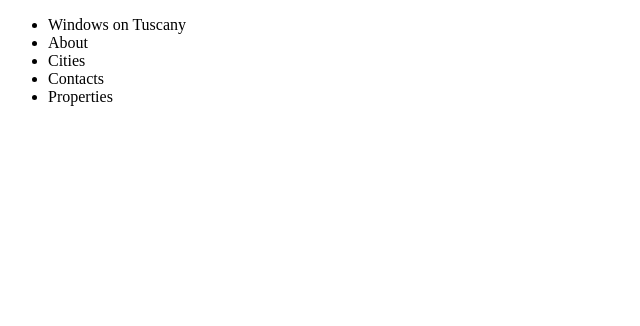
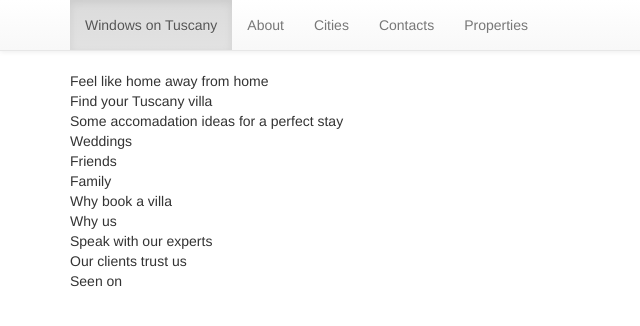
Before and after one commit to abrown29/TuscanyVilla, a plain HTML site: page index.html in a window 1280 px wide. Shown: the whole page, without its empty margins (0-640 px from the left). Drawn offline with nearby package versions, Linux system fonts and the light colour scheme.

Commit message:
navbar added

```diff
--- a/index.html
+++ b/index.html
@@ -2,44 +2,61 @@
 <html>
 <head>
     <title></title>
-	<meta charset="utf-8" />
+    <meta charset="utf-8" />
+    <!-- Latest compiled and minified CSS -->
+    <link rel="stylesheet" href="https://maxcdn.bootstrapcdn.com/bootstrap/3.3.7/css/bootstrap.min.css" integrity="sha384-BVYiiSIFeK1dGmJRAkycuHAHRg32OmUcww7on3RYdg4Va+PmSTsz/K68vbdEjh4u" crossorigin="anonymous">
+    <!-- Optional theme -->
+    <link rel="stylesheet" href="https://maxcdn.bootstrapcdn.com/bootstrap/3.3.7/css/bootstrap-theme.min.css" integrity="sha384-rHyoN1iRsVXV4nD0JutlnGaslCJuC7uwjduW9SVrLvRYooPp2bWYgmgJQIXwl/Sp" crossorigin="anonymous">
+    <script src="https://ajax.googleapis.com/ajax/libs/jquery/1.12.4/jquery.min.js"></script>
+    <!-- Latest compiled and minified JavaScript -->
+    <script src="https://maxcdn.bootstrapcdn.com/bootstrap/3.3.7/js/bootstrap.min.js" integrity="sha384-Tc5IQib027qvyjSMfHjOMaLkfuWVxZxUPnCJA7l2mCWNIpG9mGCD8wGNIcPD7Txa" crossorigin="anonymous"></script>
 </head>
 <body>
-    <!--Header and navigation-->
-    <header>
-        <nav>
-            <ul>
-                <li>Windows on Tuscany</li>
-                <li>About</li>
-                <li>Cities</li>
-                <li>Contacts</li>
-                <li>Properties</li>
-            </ul>
-        </nav>
-    </header>
+    <!--Navbar is header for page-->
+    <nav class="navbar navbar-default navbar-static-top" id="navvy">
+        <div class="container">
+            <div class="navbar-header">
+                <button type="button" class="navbar-toggle collapsed" data-toggle="collapse" data-target="#navbar" aria-expanded="false" aria-controls="navbar">
+                    <span class="sr-only">Toggle navigation</span>
+                    <span class="icon-bar"></span>
+                    <span class="icon-bar"></span>
+                    <span class="icon-bar"></span>
+                </button>
+            </div>
+            <div id="navbar" class="navbar-collapse collapse">
+                <ul class="nav navbar-nav">
+                    <li class="active"><a href="#">Windows on Tuscany</a></li>
+                    <li><a href="#about">About</a></li>
+                    <li><a href="#city">Cities</a></li>
+                    <li><a href="#contact">Contacts</a></li>
+                    <li><a href="property">Properties</a></li>
+                </ul>
+            </div><!--/.nav-collapse -->
+        </div>
+    </nav>
     <!--Main content with at least 4 rows and 4 columns each-->
     <div class="container">
         <div class="row1">
-            <div class="column"></div>
-            <div class="column"></div>
+            <div class="column">Feel like home away from home</div>
+            <div class="column">Find your Tuscany villa</div>
         </div>
         <div class="row2">
-            <div class="column"></div>
-            <div class="column"></div>
-            <div class="column"></div>
-            <div class="column"></div>
+            <div class="column">Some accomadation ideas for a perfect stay</div>
+            <div class="column">Weddings</div>
+            <div class="column">Friends</div>
+            <div class="column">Family</div>
         </div>
         <div class="row3">
             <div class="column"></div>
+            <div class="column">Why book a villa</div>
             <div class="column"></div>
-            <div class="column"></div>
-            <div class="column"></div>
+            <div class="column">Why us</div>
         </div>
         <div class="row4">
+            <div class="column">Speak with our experts</div>
             <div class="column"></div>
-            <div class="column"></div>
-            <div class="column"></div>
-            <div class="column"></div>
+            <div class="column">Our clients trust us</div>
+            <div class="column">Seen on</div>
         </div>
     </div>
     <!--Footer with copyright and social media-->
```
Also changed, not shown: 2 other files.
